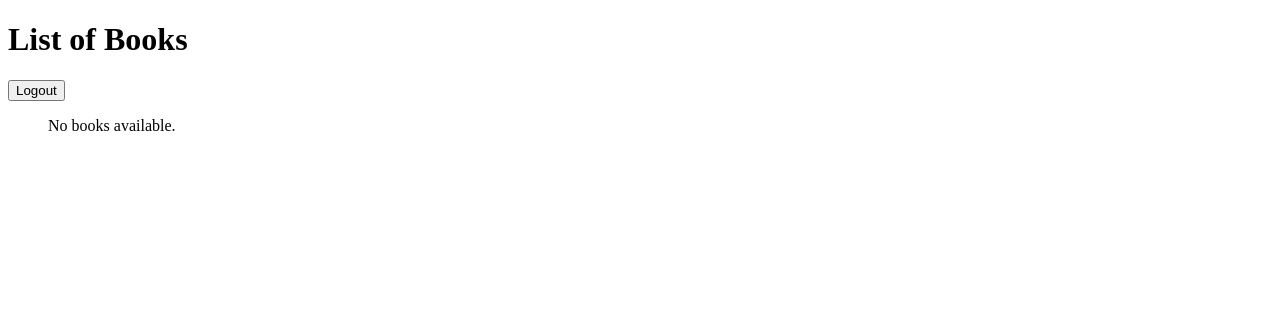
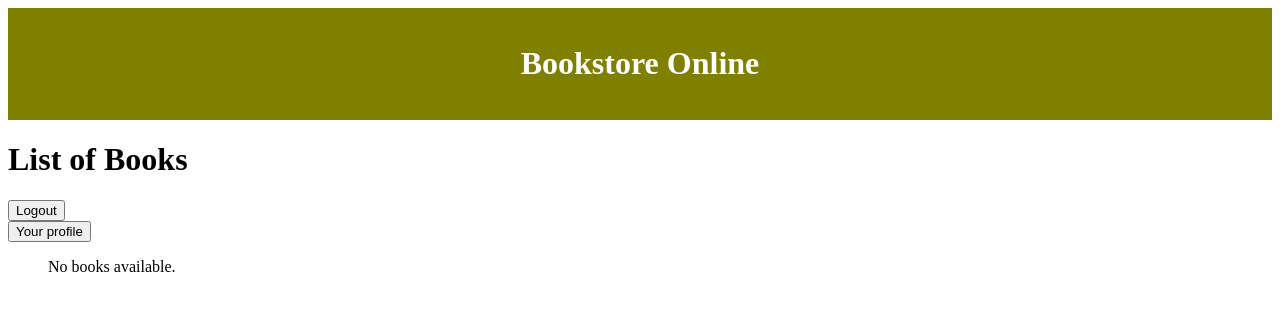
Before and after one commit to marcin-design/Bookstore-Community, a Django app: page /main/ in a window 1280 px wide. Shown: the top 311 px of the page. Run offline with Django 4.2, Linux system fonts and the light colour scheme; the visitor is signed in with stand-in values (Sample User, id 1); data that the repository does not hold is empty.

Commit message:
base html has been created

```diff
--- a/Bookstore_project/urls.py
+++ b/Bookstore_project/urls.py
@@ -5,7 +5,8 @@ from bookstore_app import views as bk_views
 urlpatterns = [
     path('admin/', admin.site.urls),
     path('registration/', bk_views.RegistrationView.as_view(), name='registration'),
-    path('login/', bk_views.LoginView.as_view(), name='login'),
+    path('', bk_views.LoginView.as_view(), name='login'),
     path('main/', bk_views.main_page, name='main'),
     path('logout/', bk_views.logout_view, name='logout'),
+    path('user_profile/', bk_views.user_view, name='user_profile'),
 ]
--- /dev/null
+++ b/bookstore_app/templates/bookstore_app/base.html
@@ -0,0 +1,22 @@
+<!DOCTYPE html>
+<html lang="en">
+<head>
+    <meta charset="UTF-8">
+    <meta name="viewport" content="width=device-width, initial-scale=1.0">
+    <title>{% block title %}Bookstore Online{% endblock %}</title>
+    <style>
+         header {
+                    background-color: olive;
+                    color: white;
+                    text-align: center;
+                    padding: 1em 0;
+                }
+    </style>
+<body>
+    <header>
+        <h1>Bookstore Online</h1>
+    </header>
+        {% block content %}
+        {% endblock %}
+</body>
+</html>
--- a/bookstore_app/templates/bookstore_app/incorrect_registration.html
+++ b/bookstore_app/templates/bookstore_app/incorrect_registration.html
@@ -1,3 +1,5 @@
+{% extends 'bookstore_app/base.html' %}
+{% block content %}
 <!DOCTYPE html>
 <html lang="en">
 <head>
@@ -9,3 +11,4 @@
 
 </body>
 </html>
+{% endblock %}
--- a/bookstore_app/templates/bookstore_app/login.html
+++ b/bookstore_app/templates/bookstore_app/login.html
@@ -1,6 +1,9 @@
+{% extends 'bookstore_app/base.html' %}
+{% block content %}
 <h3>Login</h3>
 <form method="post">
      {% csrf_token %}
     {{ form.as_p }}
     <button type="submit">Enter</button>
 </form>
+{% endblock %}
--- a/bookstore_app/templates/bookstore_app/logout.html
+++ b/bookstore_app/templates/bookstore_app/logout.html
@@ -1,3 +1,5 @@
+{% extends 'bookstore_app/base.html' %}
+{% block content %}
 <!DOCTYPE html>
 <html lang="en">
 <head>
@@ -9,3 +11,4 @@
 
 </body>
 </html>
+{% endblock %}
--- a/bookstore_app/templates/bookstore_app/main.html
+++ b/bookstore_app/templates/bookstore_app/main.html
@@ -1,3 +1,5 @@
+{% extends 'bookstore_app/base.html' %}
+{% block content %}
 <!DOCTYPE html>
 <html>
 <head>
@@ -9,6 +11,10 @@
         {% csrf_token %}
         <input type="submit" value="Logout">
     </form>
+    <form method="post" action="{% url 'user_profile' %}">
+        {% csrf_token %}
+        <input type="submit" value="Your profile">
+    </form>
     <ul>
         {% for book in books %}
             <li>
@@ -16,9 +22,11 @@
                 <p><strong>Author:</strong> {{ book.volumeInfo.authors|join:", " }}</p>
                 <p><strong>Published Date:</strong> {{ book.volumeInfo.publishedDate }}</p>
                 <p><strong>Description:</strong> {{ book.volumeInfo.description }}</p>
+                <p><strong>Genre:</strong> {{ book.volumeInfo.categories|join:", " }}</p>
             </li>
         {% empty %}
             <p>No books available.</p>
         {% endfor %}
     </ul>
 </body>
+{% endblock %}
--- a/bookstore_app/templates/bookstore_app/registration.html
+++ b/bookstore_app/templates/bookstore_app/registration.html
@@ -1,6 +1,9 @@
+{% extends 'bookstore_app/base.html' %}
+{% block content %}
 <h3>Registration</h3>
 <form method="post">
      {% csrf_token %}
     {{ form.as_p }}
     <button type="submit">Save</button>
 </form>
+{% endblock %}
--- a/bookstore_app/views.py
+++ b/bookstore_app/views.py
@@ -57,7 +57,7 @@ def main_page(request):
     api_key = settings.GOOGLE_BOOKS_API_KEY
 
     params = {
-        "q": "Harry Potter",
+        "q": "King",
         "key": api_key,
     }
 
@@ -76,3 +76,9 @@ def main_page(request):
 def logout_view(request):
     logout(request)
     return render(request, 'bookstore_app/logout.html')
+
+
+def user_view(request):
+    return render(request,
+                  'bookstore_app/user_profile.html',
+                  {'user': request.user})
```
Also changed, not shown: bookstore_app/templates/bookstore_app/user_profile.html (added, +9 -0 lines), bookstore_app/forms.py (line endings or trailing spaces), bookstore_app/migrations/0001_initial.py.
